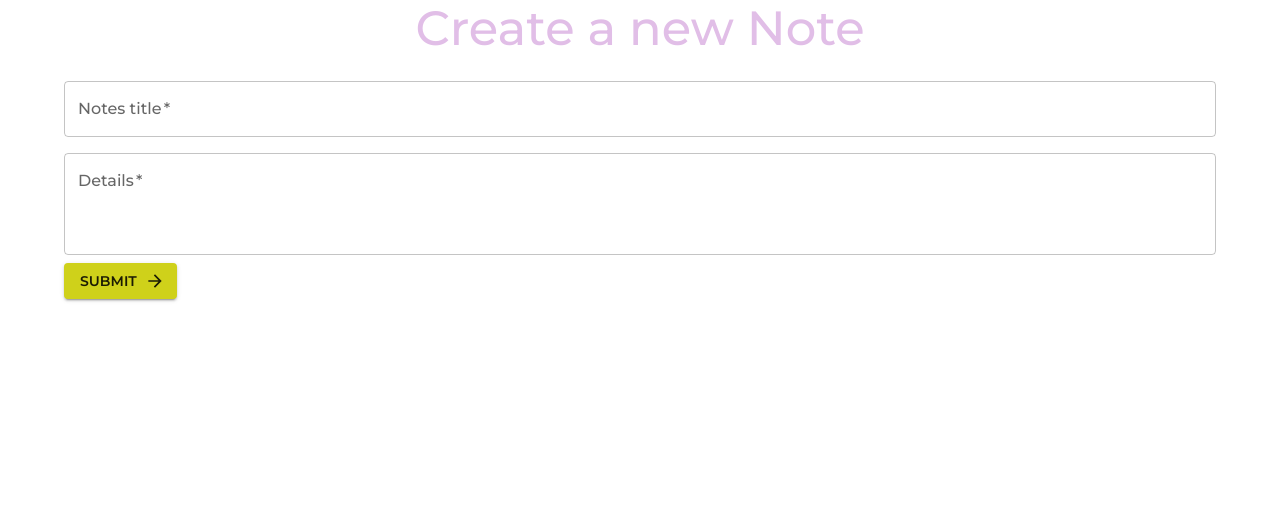
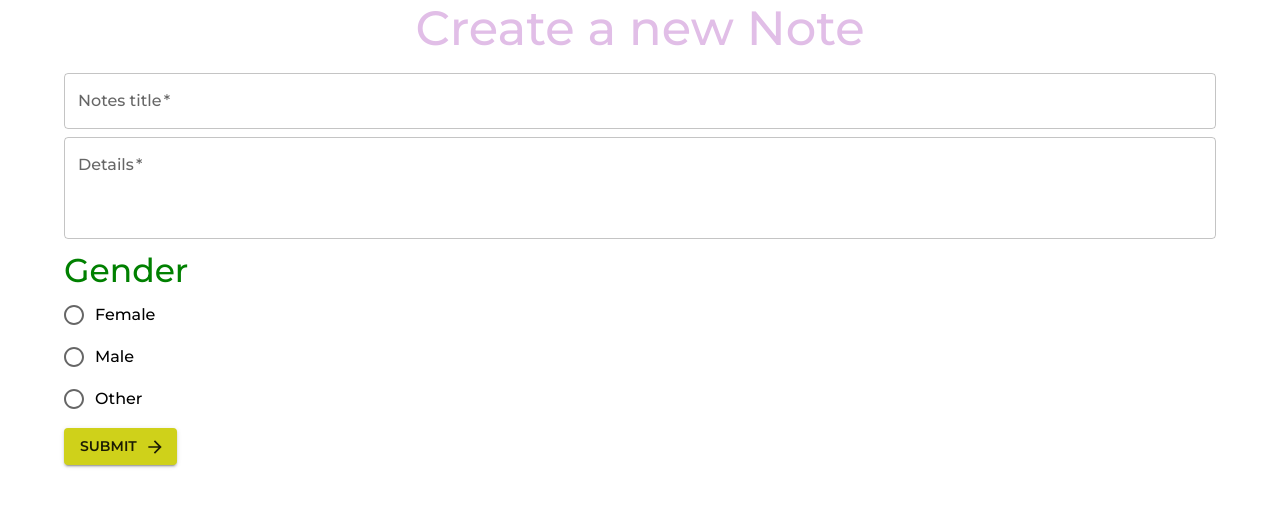
Before and after one commit to yaborodinov/MaterialUI, a React (Create React App) app: page /create in a window 1280 px wide. Shown: the top 506 px of the page. Built offline with nearby package versions, Linux system fonts and the light colour scheme.

Commit message:
Radio Buttons

```diff
--- a/src/pages/Create.js
+++ b/src/pages/Create.js
@@ -1,14 +1,23 @@
 import React from 'react'
 import { useState } from 'react'
-import { Typography } from '@mui/material'
+import { FormControl, FormLabel, FormControlLabel, Radio, RadioGroup, Typography } from '@mui/material'
 import Button from '@mui/material/Button'
 import Container from '@mui/material/Container'
 import ArrowForwardIcon from '@mui/icons-material/ArrowForward';
 import TextField from '@mui/material/TextField';
 
-const TextFieldStyle = {
-  marginTop: 1,
-  marginBottom: 1,
+const style = {
+  field: {
+    marginTop: 1,
+    marginBottom: 1,
+    display: 'block'
+  },
+  changedSomething: {
+    color: 'green'
+  },
+  speciallyFontSize: {
+    fontSize: 33
+  }
 }
 
 export default function Create() {
@@ -16,6 +25,7 @@ const [title, setTitle] = useState('');
 const [details, setDetails] = useState('');
 const [errorTitle, setErrorTitle] = useState(false)
 const [errorDetails, setErrorDetails] = useState(false)
+const [category, setCategory] = useState(false)
 
 const checkTitleString = () => {
   title && title.trim() ? setErrorTitle(false) : setErrorTitle(true)
@@ -31,7 +41,7 @@ const handleSubmit = (e) => {
   checkDetailsString()
 
   if (title && details) {
-    console.log("it's ok!");
+    console.log(title, details, category);
   }
 }
   return (
@@ -56,7 +66,7 @@ const handleSubmit = (e) => {
           variant='outlined'
           fullWidth
           required
-          sx={TextFieldStyle}
+          sx={style.field}
           error={errorTitle}
         />
         <TextField
@@ -70,15 +80,39 @@ const handleSubmit = (e) => {
           required
           multiline
           rows={3}
-          sx={TextFieldStyle}
+          sx={style.field}
           error={errorDetails}
         />
+
+        <FormControl
+          sx={[
+            style.field,
+          ]}
+        >
+          <FormLabel
+            id="demo-radio-buttons-group-label"
+            sx={[
+              style.changedSomething,
+              style.speciallyFontSize
+            ]}
+          >Gender</FormLabel>
+          <RadioGroup
+            aria-labelledby="demo-radio-buttons-group-label"
+            value={category}
+            onChange={(e) => setCategory(e.target.value)}
+          >
+            <FormControlLabel value='female' control={<Radio />} label="Female" />
+            <FormControlLabel value='male' control={<Radio />} label="Male" />
+            <FormControlLabel value='other' control={<Radio />} label="Other" />
+          </RadioGroup>
+        </FormControl>
 
         <Button
           type='submit'
           color='secondary'
           variant='contained'
           endIcon={<ArrowForwardIcon />}
+
         >
           Submit
         </Button>
```
